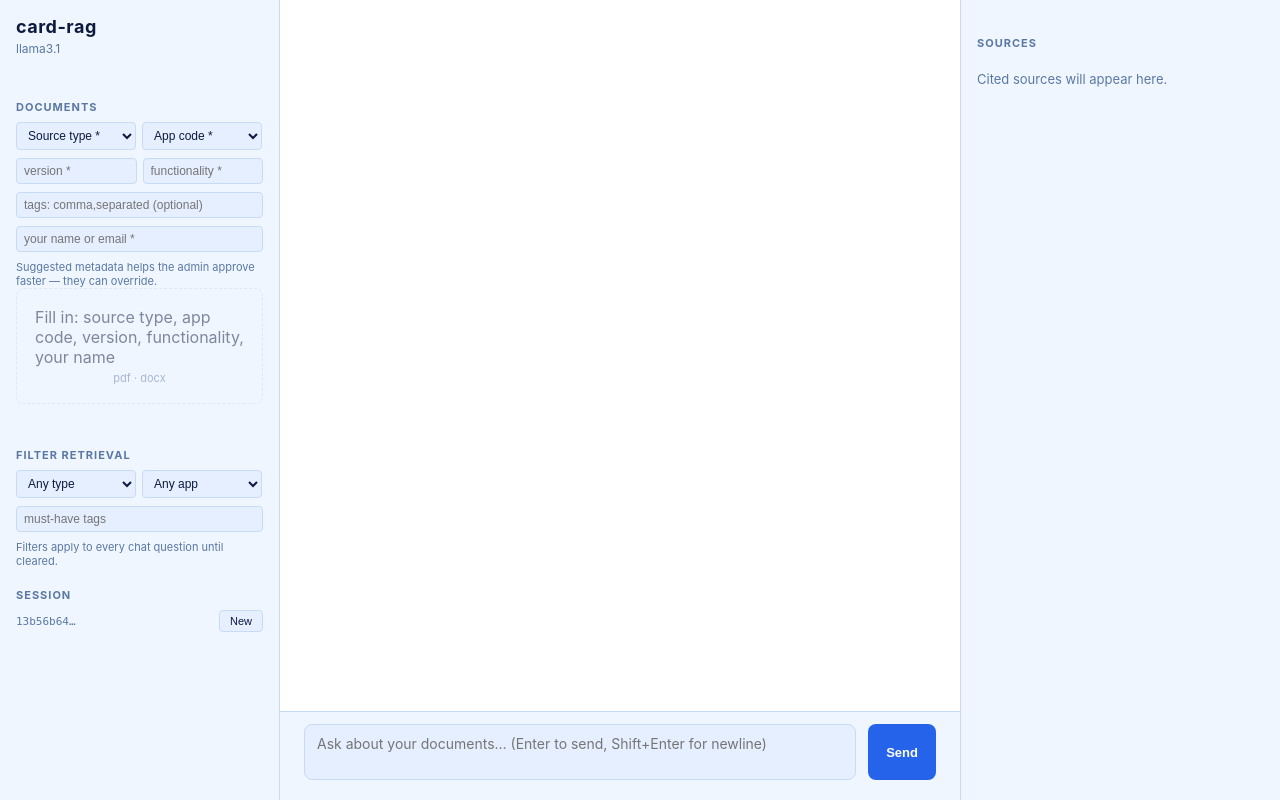
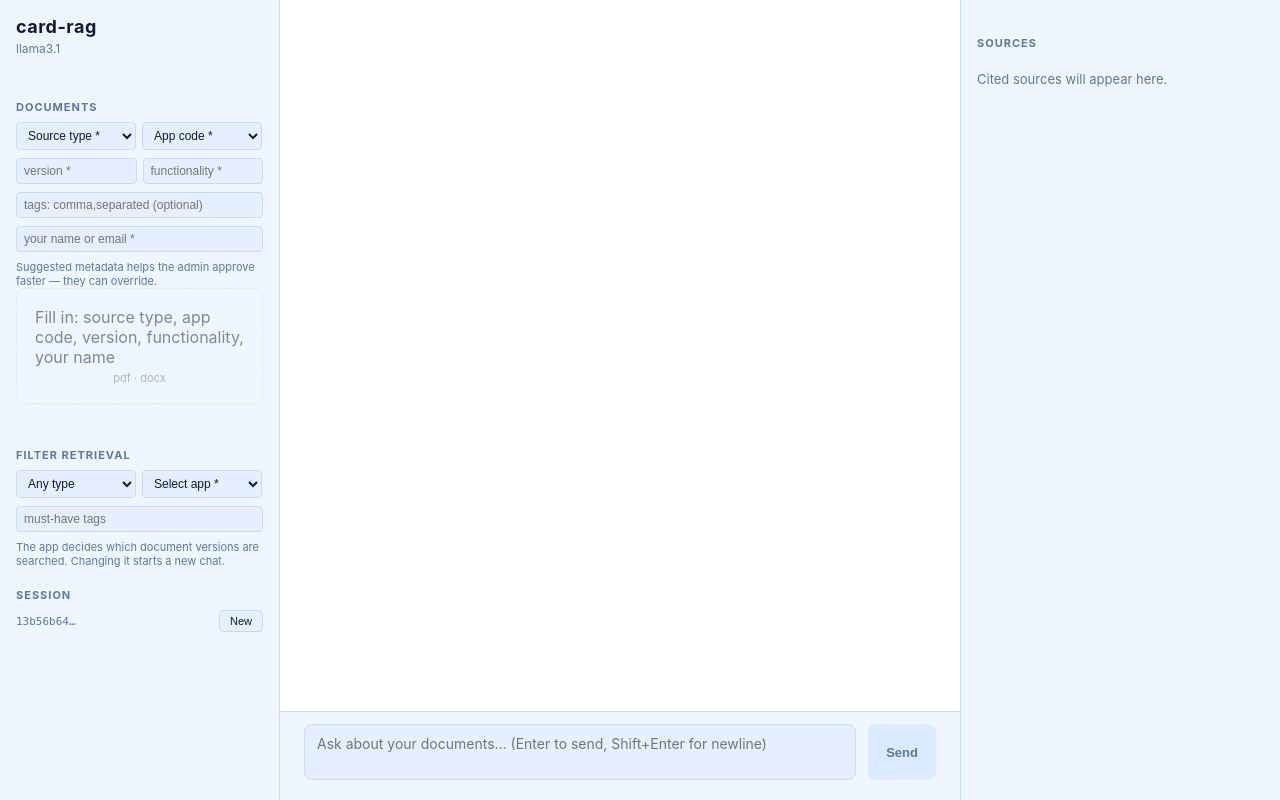
Before and after one commit to ycstevenwong/rag, a Flask app: page / in a window 1280 px wide. Run offline with Flask 3, Linux system fonts and the light colour scheme; data that the repository does not hold is empty.

Commit message:
Require an app before chatting
With no app selected, or an unknown one, there's no version rule, so every version
was searched and the answer could silently come from the wrong one. /chat now
returns 400 unless the app is one of APP_CODES, the "Any app" option is gone, and
Send stays disabled until one is chosen. This means nobody can search across apps.

Changing app starts a new conversation, because earlier answers came from the other
app's document versions and would otherwise carry over through history.

Co-Authored-By: Claude Opus 5.5 <noreply@anthropic.com>

```diff
--- a/app.py
+++ b/app.py
@@ -451,6 +451,12 @@ def create_app() -> Flask:
             return jsonify({"error": "empty message"}), 400
 
         raw_filters = payload.get("filters") or {}
+        # The app decides which document versions apply. Without one, every version
+        # would be searched and the answer could silently come from the wrong one.
+        requested_app = raw_filters.get("app_code") if isinstance(raw_filters, dict) else None
+        if cfg.APP_CODES and requested_app not in cfg.APP_CODES:
+            supported = ", ".join(cfg.APP_CODES)
+            return jsonify({"error": f"Select an app first: {supported}."}), 400
         filters: dict | None = None
         if isinstance(raw_filters, dict):
             st = (raw_filters.get("source_type") or "").strip().lower()
--- a/static/js/chat.js
+++ b/static/js/chat.js
@@ -691,8 +691,25 @@
     }
   });
 
+  const appRequired = filterAppCodeEl.dataset.required === "true";
+
+  function updateSendState() {
+    sendBtn.disabled = appRequired && !filterAppCodeEl.value;
+  }
+  updateSendState();
+
+  filterAppCodeEl.addEventListener("change", () => {
+    // Earlier answers came from the previous app's document versions.
+    if (messagesEl.children.length) newSessionBtn.click();
+    updateSendState();
+  });
+
   formEl.addEventListener("submit", async (e) => {
     e.preventDefault();
+    if (appRequired && !filterAppCodeEl.value) {
+      filterAppCodeEl.focus();
+      return;
+    }
     const text = inputEl.value.trim();
     if (!text) return;
     inputEl.value = "";
@@ -748,7 +765,7 @@
       assistantEl.innerHTML = `<span style="color:var(--danger)">${escapeHtml(err.message)}</span>`;
     } finally {
       assistantEl.classList.remove("cursor");
-      sendBtn.disabled = false;
+      updateSendState();
       inputEl.focus();
     }
   });
--- a/templates/index.html
+++ b/templates/index.html
@@ -82,8 +82,12 @@
           <option value="spec">Spec</option>
           <option value="other">Other</option>
         </select>
-        <select id="filter-app-code" title="Filter by app code">
+        <select id="filter-app-code" title="App: decides which document versions are searched"{% if app_codes %} data-required="true"{% endif %}>
+          {% if app_codes %}
+          <option value="" disabled selected>Select app *</option>
+          {% else %}
           <option value="">Any app</option>
+          {% endif %}
           {% for code in app_codes %}
           <option value="{{ code }}">{{ code }}</option>
           {% endfor %}
@@ -92,7 +96,7 @@
       <div class="meta-row">
         <input id="filter-tags" type="text" placeholder="must-have tags" />
       </div>
-      <small class="hint">Filters apply to every chat question until cleared.</small>
+      <small class="hint">The app decides which document versions are searched. Changing it starts a new chat.</small>
     </section>
 
     <section class="session">
```
Also changed, not shown: tests/test_require_app.py (added, +40 -0 lines), tests/test_ui_browser.py (+34 -0 lines).
